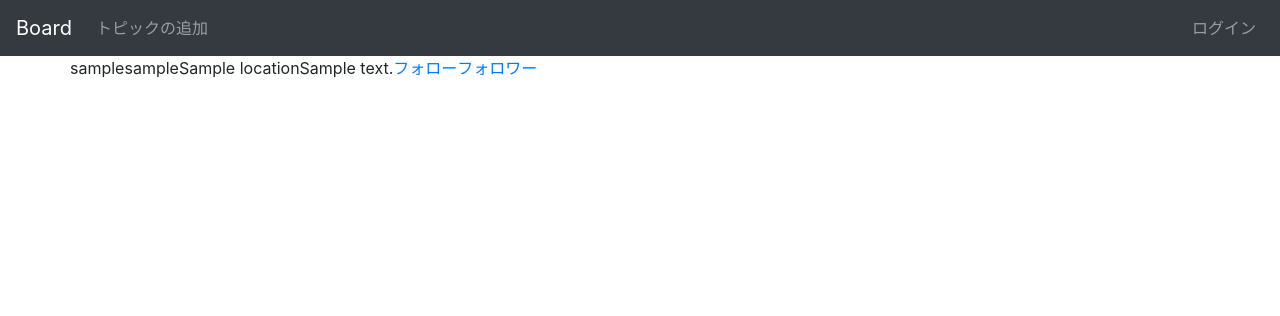
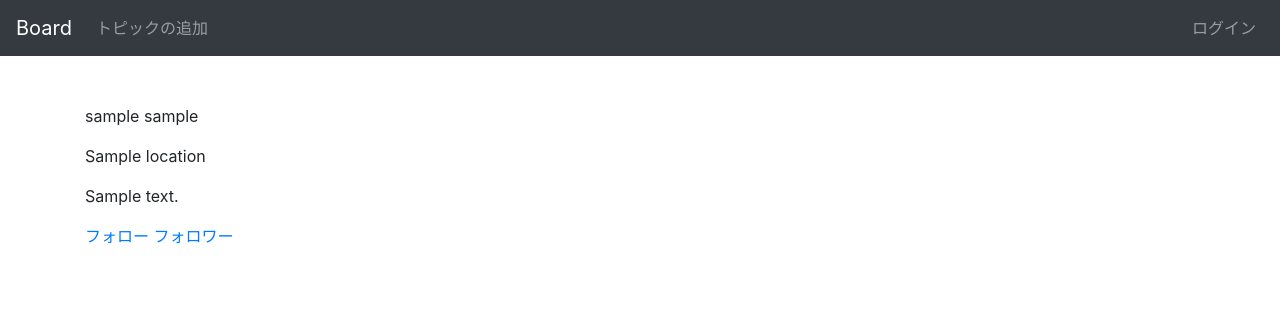
Before and after one commit to yuki-tamaribuchi/board_project, a Django app: template account/templates/account/profiledetail.html in a window 1280 px wide. Shown: the top 316 px of the page. Run offline with Django 3.2, Linux system fonts and the light colour scheme; the template is opened without the code that fills it: most values are stand-ins (such as "Sample title", 1, 10 or a date in 2020); some libraries are stand-ins or nearby versions.

Commit message:
表示の修正

```diff
--- a/account/templates/account/profiledetail.html
+++ b/account/templates/account/profiledetail.html
@@ -2,13 +2,13 @@
 {% block title %}{{profile.handle}} | {{ block.super }}{% endblock title %}
 {% block content %}
 <div class="container">
-    <div class="row">
-        <p>{{profile.user.username}}</p>
-        <p>{{profile.handle}}</p>
-        <p>{{profile.location}}</p>
-        <p>{{profile.biograph}}</p>
-        <p><a href="{% url 'account:followinglist' profile.user.username %}">フォロー</a></p>
-        <p><a href="{% url 'account:followerlist' profile.user.username %}">フォロワー</a></p>
+    <div class="row mt-5">
+        <div class="col">
+            <p>{{profile.handle}} {{profile.user.username}}</p>
+            <p>{{profile.location}}</p>
+            <p>{{profile.biograph}}</p>
+            <p><a href="{% url 'account:followinglist' profile.user.username %}">フォロー</a> <a href="{% url 'account:followerlist' profile.user.username %}">フォロワー</a></p>
+        </div>
     </div>
 </div>
 {% endblock content %}
```
